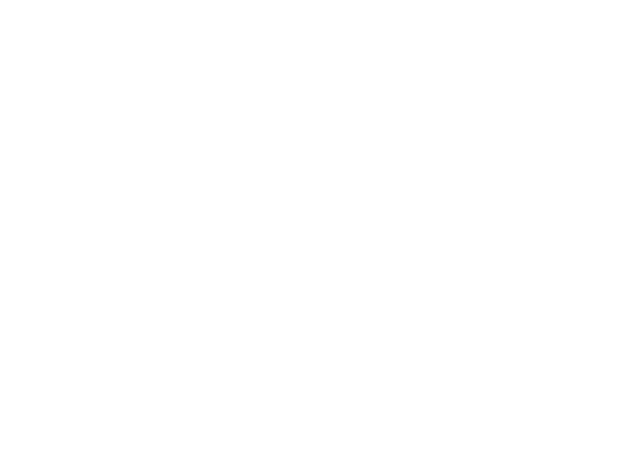
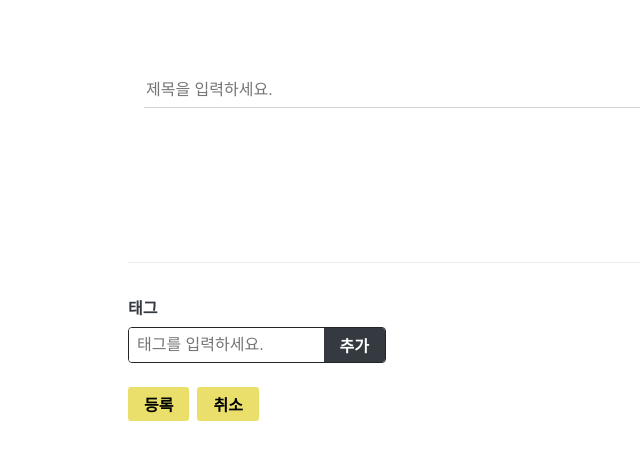
Before and after one commit to Bam-j/boardrule-boardrule, a React (Create React App) app in the folder front-end/: page /write in a window 1280 px wide. Before the commit this address had no page. Shown: the top 460 px of the page, without its empty margins (0-640 px from the left). Built offline with nearby package versions, Linux system fonts and the light colour scheme.

Commit message:
커뮤니티 글쓰기 페이지에 태그 기능 추가

```diff
--- a/front-end/package.json
+++ b/front-end/package.json
@@ -9,6 +9,7 @@
     "@testing-library/user-event": "^13.2.1",
     "axios": "^0.27.1",
     "immer": "^9.0.12",
+    "quill": "^1.3.7",
     "react": "^18.0.0",
     "react-dom": "^18.0.0",
     "react-icons": "^4.3.1",
--- a/front-end/src/App.js
+++ b/front-end/src/App.js
@@ -6,6 +6,7 @@
 import RegisterPage from './components/auth/RegisterPage';
 import CommunityMainPage from './components/community/CommunityMainPage';
 import GameRuleViewPage from './components/game-rule-page/GameRuleViewPage';
+import WritePage from './components/community/WritePage';
 
 const App = () => {
   return (
@@ -16,6 +17,7 @@
         <Route path={'/register'} element={<RegisterPage />} />
         <Route path={'/community'} element={<CommunityMainPage />} />
         <Route path={'/rules'} element={<GameRuleViewPage />} />
+        <Route path={'write'} element={<WritePage />} />
       </Routes>
     </>
   );
--- a/front-end/src/components/common/Header.js
+++ b/front-end/src/components/common/Header.js
@@ -34,11 +34,6 @@
             <StyledMenuItem>로그인</StyledMenuItem>
           </Link>
         )}
-        {/*
-        <Link to={'/login'}>
-          <StyledMenuItems>로그인</StyledMenuItems>
-        </Link>
-        */}
       </StyledNav>
     </StyledHeader>
   );
--- /dev/null
+++ b/front-end/src/components/common/Responsive.js
@@ -0,0 +1,24 @@
+import React from 'react';
+import styled from 'styled-components';
+
+const ResponsiveBlock = styled.div`
+  padding-left: 1rem;
+  padding-right: 1rem;
+  width: 1024px;
+  margin: 0 auto; /* 중앙 정렬 */
+  /* 브라우저 크기에 따라 가로 사이즈 변경 */
+  @media (max-width: 1024px) {
+    width: 768px;
+  }
+  @media (max-width: 768px) {
+    width: 100%;
+  }
+`;
+
+const Responsive = ({ children, ...rest }) => {
+  // style, className, onClick, onMouseMove 등의 props를 사용할 수 있도록
+  // ...rest를 사용하여 ResponsiveBlock에게 전달
+  return <ResponsiveBlock {...rest}>{children}</ResponsiveBlock>;
+};
+
+export default Responsive;
--- /dev/null
+++ b/front-end/src/components/community/WritePage.js
@@ -0,0 +1,17 @@
+import React from 'react';
+import Editor from './write/Editor';
+import Responsive from '../common/Responsive';
+import TagInput from './write/TagInput';
+import WriteActionButtons from './write/WriteActionButtons';
+
+const WritePage = () => {
+  return (
+    <Responsive>
+      <Editor />
+      <TagInput />
+      <WriteActionButtons />
+    </Responsive>
+  );
+};
+
+export default WritePage;
--- /dev/null
+++ b/front-end/src/components/community/write/Editor.js
@@ -0,0 +1,65 @@
+import React, { useEffect, useRef } from 'react';
+import styled from 'styled-components';
+import Quill from 'quill';
+import 'quill/dist/quill.bubble.css';
+import Responsive from '../../common/Responsive';
+
+const Editor = () => {
+  const quillElement = useRef(null);
+  const quillInstance = useRef(null);
+
+  useEffect(() => {
+    quillInstance.current = new Quill(quillElement.current, {
+      theme: 'bubble',
+      modules: {
+        toolbar: [
+          [{ header: '1' }, { header: '2' }],
+          ['bold', 'italic', 'underline', 'strike'],
+          [{ list: 'ordered' }, { list: 'bullet' }],
+          ['blockquote', 'link', 'image'],
+        ],
+      },
+    });
+  });
+
+  return (
+    <EditorBlock>
+      <TitleInput placeholder={'제목을 입력하세요.'} />
+      <QuillWrapper>
+        <div ref={quillElement} />
+      </QuillWrapper>
+    </EditorBlock>
+  );
+};
+
+{/* TODO 게시글 작성 페이지 꾸미기*/
+}
+const EditorBlock = styled(Responsive)`
+  padding-top: 5rem;
+  padding-bottom: 5rem;
+`;
+
+const TitleInput = styled.input`
+  font-size: 1rem;
+  outline: none;
+  padding-bottom: 0.5rem;
+  border: none;
+  border-bottom: 1px solid #ced4da;
+  margin-bottom: 2rem;
+  width: 100%;
+`;
+
+const QuillWrapper = styled.div`
+  .quill-editor {
+    padding: 0;
+    min-height: 320px;
+    font-size: 1.125rem;
+    line-height: 1.5;
+  }
+
+  .ql-editor .ql-blank::before {
+    left: 0px;
+  }
+`;
+
+export default Editor;
--- /dev/null
+++ b/front-end/src/components/community/write/TagInput.js
@@ -0,0 +1,107 @@
+import React, { useCallback, useState } from 'react';
+import styled from 'styled-components';
+
+const TagItem = React.memo(({ tag, onRemove }) => <Tag onClick={() => onRemove(tag)}>#{tag}</Tag>);
+const TagList = React.memo(({ tags, onRemove }) => (
+  <TagListBlock>
+    {tags.map(tag => <TagItem key={tag} tag={tag} onRemove={onRemove} />)}
+  </TagListBlock>
+));
+
+const TagInput = () => {
+  const [input, setInput] = useState('');
+  const [localTags, setLocalTags] = useState([]);
+  const insertTag = useCallback(tag => {
+    if (!tag) return;
+    if (localTags.includes(tag)) return;
+
+    setLocalTags([...localTags, tag]);
+  }, [localTags]);
+  const onRemove = useCallback(tag => {
+    setLocalTags(localTags.filter(t => t !== tag));
+  }, [localTags]);
+  const onChange = useCallback(e => {
+    setInput(e.target.value);
+  }, []);
+  const onSubmit = useCallback(e => {
+    e.preventDefault();
+    insertTag(input.trim());
+    setInput('');
+  }, [input, insertTag]);
+
+  return (
+    <TagInputBlock>
+      <h4>태그</h4>
+      <TagForm onSubmit={onSubmit}>
+        <input placeholder={'태그를 입력하세요.'} value={input} onChange={onChange} />
+        <button type={'submit'}>추가</button>
+      </TagForm>
+      <TagList tags={localTags} onRemove={onRemove} />
+    </TagInputBlock>
+  );
+};
+
+{/* TODO 태그입력란 꾸미기 */
+}
+const TagInputBlock = styled.div`
+  width: 100%;
+  border-top: 1px solid #e9ecef;
+  padding-top: 2rem;
+
+  h4 {
+    color: #343a40;
+    margin-top: 0;
+    margin-bottom: 0.5rem;
+  }
+`;
+
+const TagForm = styled.form`
+  border-radius: 4px;
+  overflow: hidden;
+  display: flex;
+  width: 256px;
+  border: 1px solid #212529;
+
+  input, button {
+    outline: none;
+    border: none;
+    font-size: 1rem;
+  }
+
+  input {
+    padding: 0.5rem;
+    flex: 1;
+    min-width: 0;
+  }
+
+  button {
+    cursor: pointer;
+    padding-left: 1rem;
+    padding-right: 1rem;
+    border: none;
+    background: #343a40;
+    color: #ffffff;
+    font-weight: bold;
+
+    &:hover {
+      background: #868e96;
+    }
+  }
+`;
+
+const Tag = styled.div`
+  cursor: pointer;
+  margin-right: 0.5rem;
+  color: #868e96;
+
+  &:hover {
+    opacity: 0.5;
+  }
+`;
+
+const TagListBlock = styled.div`
+  display: flex;
+  margin-top: 0.5rem;
+`;
+
+export default TagInput;
--- /dev/null
+++ b/front-end/src/components/community/write/WriteActionButtons.js
@@ -0,0 +1,32 @@
+import React from 'react';
+import styled from 'styled-components';
+import Button from '../../common/Button';
+
+const WriteActionButtons = ({ onPublish, onCancel }) => {
+  return (
+    <WriteActionButtonsBlock>
+      <StyledButton onClick={onPublish}>등록</StyledButton>
+      <StyledButton onClick={onCancel}>취소</StyledButton>
+    </WriteActionButtonsBlock>
+  );
+};
+
+{/* TODO 게시글 등록, 취소 버튼도 꾸미자 */}
+const WriteActionButtonsBlock = styled.div`
+  margin-top: 1rem;
+  margin-bottom: 3rem;
+
+  button + button {
+    margin-left: 0.5rem;
+  }
+`;
+
+const StyledButton = styled(Button)`
+  height: 2.125rem;
+
+  & + & {
+    margin-left: 0.5rem;
+  }
+`;
+
+export default WriteActionButtons;
```
Also changed, not shown: 1 other file (tests, documents, lock files or other folders).
